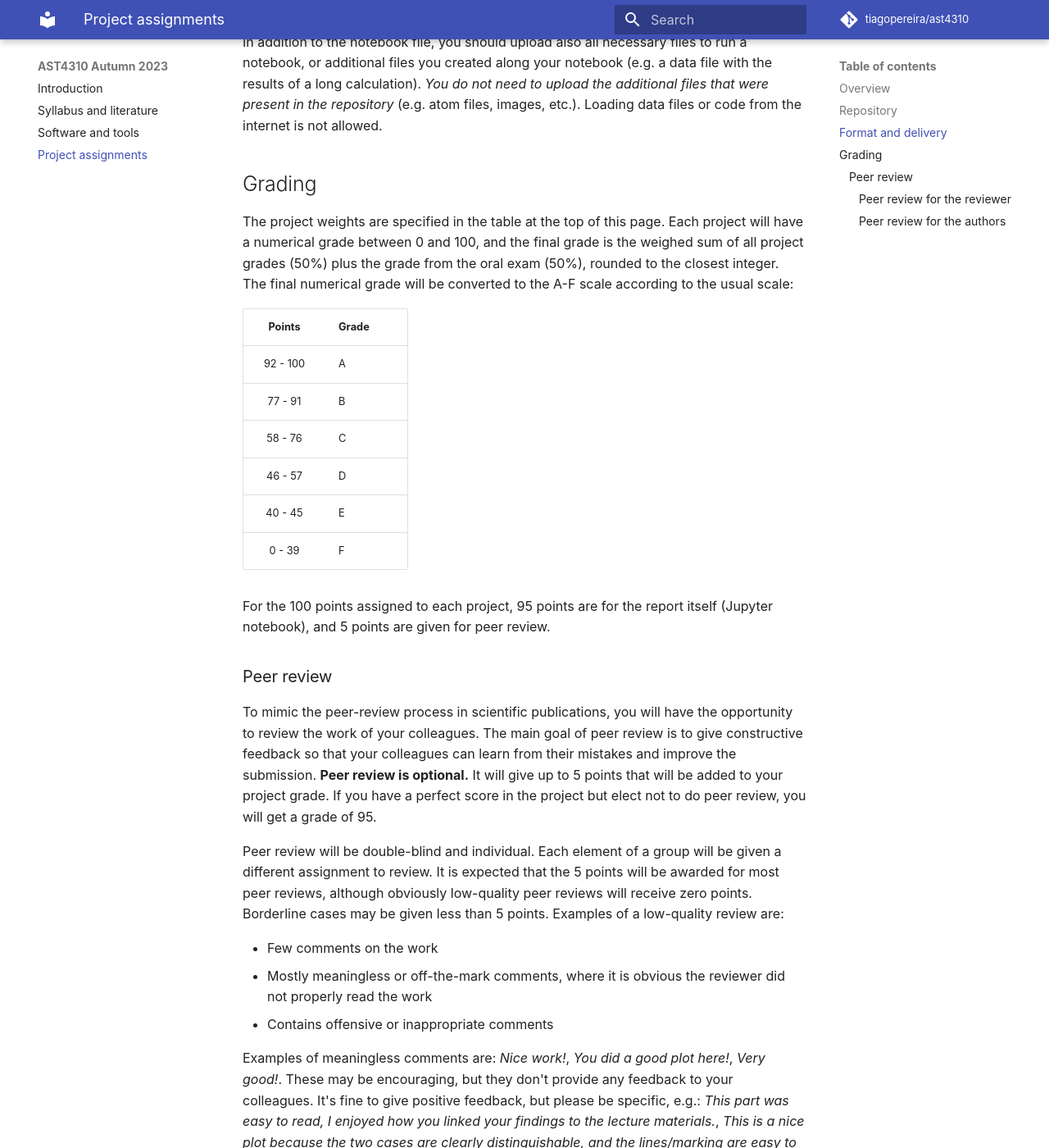
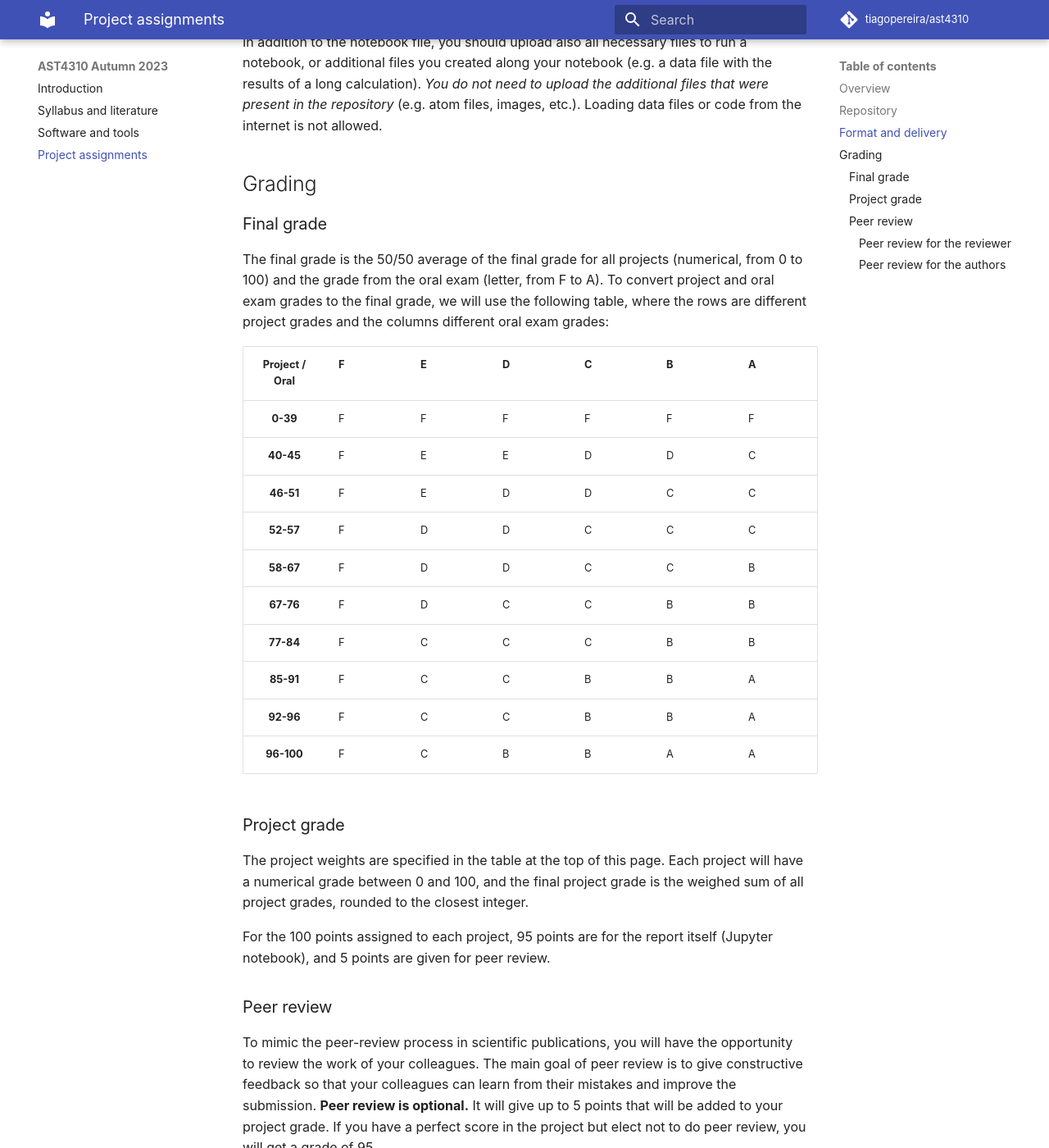
Before and after one commit to tiagopereira/ast4310_h23, an MkDocs documentation site: the page built from docs/projects.md, in a window 1280 px wide and 1400 px high, scrolled down 1169 px. Shown: the whole window at 82% size. Built offline with MkDocs 1.6.1 and Material for MkDocs 9.7.7, drawn with Linux system fonts in a browser that asks for light colours; comment, search, counter and statistics services are not loaded.

Commit message:
Updated grade description

```diff
--- a/docs/projects.md
+++ b/docs/projects.md
@@ -30,16 +30,27 @@ In addition to the notebook file, you should upload also all necessary files to
 
 ## Grading
 
-The project weights are specified in the table at the top of this page. Each project will have a numerical grade between 0 and 100, and the final grade is the weighed sum of all project grades (50%) plus the grade from the oral exam (50%), rounded to the closest integer. The final numerical grade will be converted to the A-F scale according to the usual scale:
+### Final grade
 
-| Points | Grade |
-|:-------:|:-----|
-| 92 - 100 |  A |
-| 77 - 91 |  B |
-| 58 - 76  | C |
-| 46 - 57 |  D |
-| 40 - 45 |  E |
-| 0 - 39 |  F |
+The final grade is the 50/50 average of the final grade for all projects (numerical, from 0 to 100) and the grade from the oral exam (letter, from F to A). To convert project and oral exam grades to the final grade, we will use the following table, where the rows are different project grades and the columns different oral exam grades:
+
+  |Project / Oral |  F |  E |  D  | C |  B |  A|
+  |:---------:|----------|----|----|----|----|----|
+  |**0-39**     |  F |  F |  F |  F |  F |  F |
+  |**40-45**    |  F |  E |  E |  D |  D |  C |
+  |**46-51**    |  F |  E |  D |  D |  C |  C |
+  |**52-57**    |  F |  D |  D |  C |  C |  C |
+  |**58-67**    |  F |  D |  D |  C |  C |  B |
+  |**67-76**    |  F |  D |  C |  C |  B |  B |
+  |**77-84**    |  F |  C |  C |  C |  B |  B |
+  |**85-91**    |  F |  C |  C |  B |  B |  A |
+  |**92-96**    |  F |  C |  C |  B |  B |  A |
+  |**96-100**   |  F |  C |  B |  B |  A |  A |
+
+
+### Project grade
+
+The project weights are specified in the table at the top of this page. Each project will have a numerical grade between 0 and 100, and the final project grade is the weighed sum of all project grades, rounded to the closest integer.
 
 For the 100 points assigned to each project, 95 points are for the report itself (Jupyter notebook), and 5 points are given for peer review.
 
```
